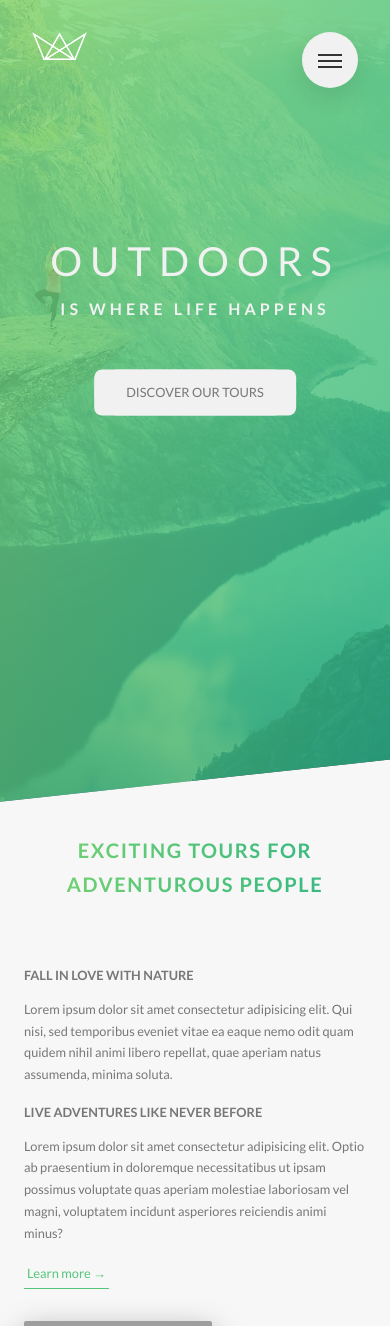
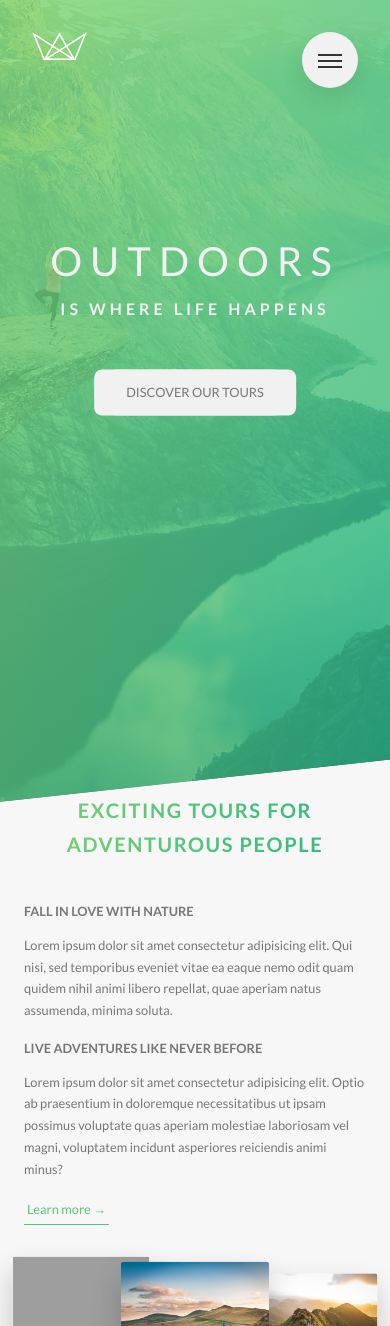
Before and after one commit to peteyb/advanced-css-course, a PHP site: page /Natours/starter/index.php in a window 390 px wide. Shown: the top 1326 px of the page. Run offline with PHP 8.4, Linux system fonts and the light colour scheme; grey boxes are pictures that could not be loaded.

Commit message:
more media queries

```diff
--- a/Natours/starter/css/style.css
+++ b/Natours/starter/css/style.css
@@ -142,9 +142,15 @@ body {
 
 .u-mb-medium {
   margin-bottom: 4rem !important; }
+  @media (max-width: 56.25em) {
+    .u-mb-medium {
+      margin-bottom: 3rem !important; } }
 
 .u-mb-big {
   margin-bottom: 8rem !important; }
+  @media (max-width: 56.25em) {
+    .u-mb-big {
+      margin-bottom: 5rem !important; } }
 
 .u-mt-small {
   margin-top: 1.5rem !important; }
@@ -798,6 +878,9 @@ body {
   background-color: #f7f7f7;
   padding: 25rem 0;
   margin-top: -20vh; }
+  @media (max-width: 56.25em) {
+    .section-about {
+      padding: 20rem 0; } }
 
 .section-features {
   padding: 20rem 0;
--- a/Natours/starter/sass/base/_utils.scss
+++ b/Natours/starter/sass/base/_utils.scss
@@ -6,9 +6,17 @@
 }
 .u-mb-medium {
     margin-bottom: 4rem !important;
+
+    @include respond(tab-port) {
+        margin-bottom: 3rem !important;
+    }
 }
 .u-mb-big {
     margin-bottom: 8rem !important;
+
+    @include respond(tab-port) {
+        margin-bottom: 5rem !important;
+    }
 }
 .u-mt-small {
     margin-top: 1.5rem !important;
--- a/Natours/starter/sass/components/_card.scss
+++ b/Natours/starter/sass/components/_card.scss
@@ -150,4 +150,49 @@
         font-size: 6rem;
         font-weight: 100;
     }
+
+    // handle tablet and smaller
+    @include respond(tab-port) {
+        height: auto;
+        border-radius: $default-border-radius;
+        background-color: $color-white;
+        box-shadow: 0 1rem 4rem rgba($color-black, .15);
+
+        &__side {
+            height: auto;
+            position: relative;
+            box-shadow: none;
+
+            &--back {
+                transform: rotateY(0);
+                clip-path: polygon(0 15%, 100% 0, 100% 100%, 0 100%);
+            }
+        }
+
+        &:hover &__side--front {
+            transform: rotateY(-0);
+        }
+
+        &__details {
+            padding: 1rem 3rem;
+        }
+
+        // back side styling
+        &__cta {
+            position: relative;
+            top: 0;
+            left: 0;
+            transform: translate(0);
+            width: 100%;
+            padding: 7rem 4rem 4rem 4rem;
+        }
+
+        &__price-box {
+            margin-bottom: 3rem;
+        }
+
+        &__price-value {
+            font-size: 4rem;
+        }
+    }
 }
--- a/Natours/starter/sass/components/_composition.scss
+++ b/Natours/starter/sass/components/_composition.scss
@@ -10,19 +10,43 @@
         transition: all .2s;
         outline-offset: 2rem;
 
+        @include respond(tab-port) {
+            float: left;
+            position: relative;
+            width: 33.33%;
+            box-shadow: 0 1.5rem 3rem rgba($color-black, .2);
+        }
+
         &--p1 {
             left: 0;
             top: -2rem;
+
+            @include respond(tab-port) {
+                top: -1rem;
+                transform: scale(1.2);
+            }
         }
 
         &--p2 {
             right: 0;
             top: 2rem;
+
+            @include respond(tab-port) {
+                top: 0;
+                transform: scale(1.3);
+                z-index: 100;
+            }
         }
 
         &--p3 {
             left: 20%;
             top: 10rem;
+
+            @include respond(tab-port) {
+                top: 1rem;
+                left: 0;
+                transform: scale(1.2);
+            }
         }
 
         &:hover {
--- a/Natours/starter/sass/components/_feature-box.scss
+++ b/Natours/starter/sass/components/_feature-box.scss
@@ -7,12 +7,21 @@
     box-shadow: 0 1.5rem 4rem rgba($color-black, .15);
     transition: all .3s;
 
+    @include respond(tab-port) {
+        padding: 2rem;
+    }
+
     &__icon {
         font-size: 6rem;
         margin-bottom: .5rem;
         background-image: linear-gradient(to right, $color-primary-light, $color-primary-dark);
         -webkit-background-clip: text;
+        background-clip: text;
         color: transparent;
+
+        @include respond(tab-port) {
+            margin-bottom: 0;
+        }
     }
 
     &:hover {
--- a/Natours/starter/sass/components/_story.scss
+++ b/Natours/starter/sass/components/_story.scss
@@ -8,6 +8,16 @@
     padding-left: 9rem;
     font-size: $default-font-size;
     transform: skewX(-12deg);
+
+    @include respond(tab-port) {
+        width: 100%;
+        padding: 4rem;
+        padding-left: 7rem;
+    }
+
+    @include respond(phone) {
+        transform: skewX(0);
+    }
 
     & > * {
         transform: skewX(12deg);
@@ -23,6 +33,10 @@
         clip-path: circle(50% at 50% 50%);
         transform: skewX(12deg) translateX(-3rem);
         position: relative;
+
+        @include respond(phone) {
+            transform: skewX(0) translateX(-3rem);
+        }
     }
 
     &__img {
@@ -33,7 +47,11 @@
     }
 
     &__text {
+        transform: skewX(12deg);
 
+        @include respond(phone) {
+            transform: skewX(0);
+        }
     }
 
     &__caption {
--- a/Natours/starter/sass/layout/_footer.scss
+++ b/Natours/starter/sass/layout/_footer.scss
@@ -11,6 +11,10 @@
     &__logo-box {
         text-align: center;
         margin-bottom: 8rem;
+
+        @include respond(tab-port) {
+            margin-bottom: 6rem;
+        }
     }
 
     &__logo {
--- a/Natours/starter/sass/pages/_home.scss
+++ b/Natours/starter/sass/pages/_home.scss
@@ -2,6 +2,10 @@
     background-color: $color-grey-light-1;
     padding: 25rem 0;
     margin-top: -20vh;
+
+    @include respond(tab-port) {
+        padding: 20rem 0;
+    }
 }
 
 .section-features {
@@ -16,22 +20,38 @@
     & > * {
         transform: skewY(7deg);
     }
+
+    @include respond(tab-port) {
+        padding: 10rem 0;
+    }
 }
 
 .section-tours {
     background-color: $color-grey-light-1;
     padding: 25rem 0 15rem 0;
     margin-top: -20vh;
+
+    @include respond(tab-port) {
+        padding: 20rem 0 10rem 0;
+    }
 }
 
 .section-stories {
     padding: 15rem 0;
     position: relative;
+
+    @include respond(tab-port) {
+        padding: 12rem 0;
+    }
 }
 
 .section-book {
     padding: 15rem 0;
     background-image: linear-gradient(to right bottom, $color-primary-light, $color-primary-dark);
+
+    @include respond(tab-port) {
+        padding: 12rem 0;
+    }
 }
 
 .book {
```
Also changed, not shown: other parts of Natours/starter/css/style.css (+86 -0 lines).
